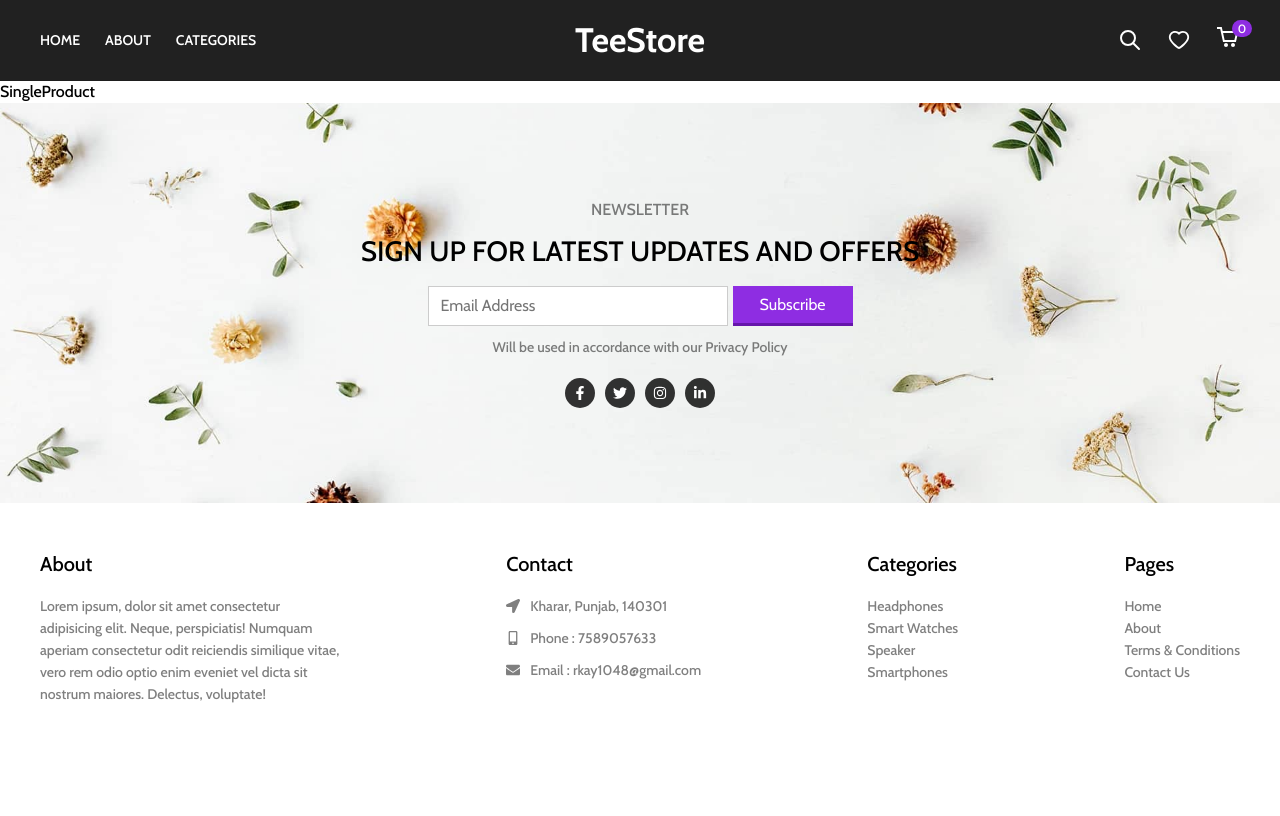
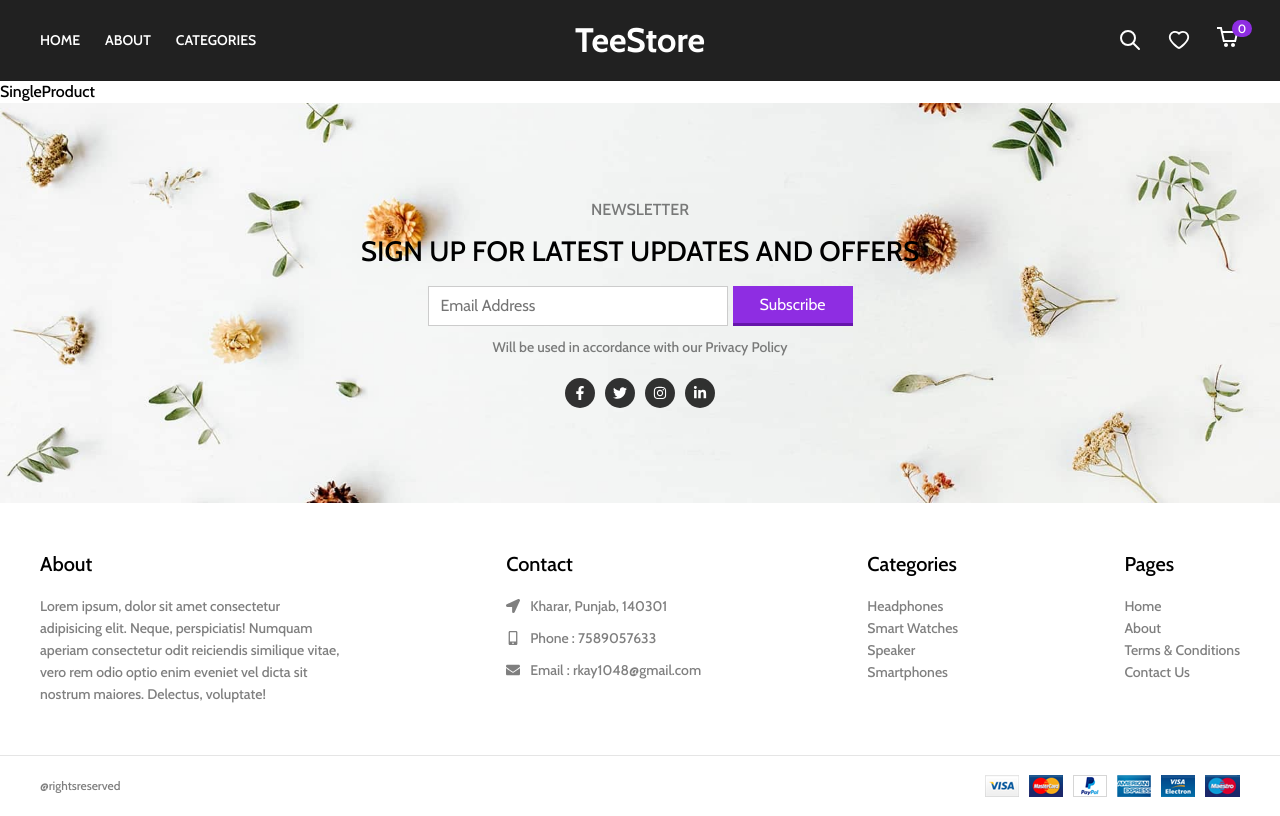
Before and after one commit to Pankaj10101/Shopping-App, a React (Create React App) app: page /product/1 in a window 1280 px wide. Built offline with nearby package versions, Linux system fonts and the light colour scheme.

Commit message:
Footer updated

```diff
--- a/src/components/Footer/Footer.jsx
+++ b/src/components/Footer/Footer.jsx
@@ -51,6 +51,14 @@ const Footer = () => {
           <div className="text">Contact Us</div>
         </div>
       </div>
+      <div className="bottom-bar">
+        <div className="bottom-bar-content">
+          <div className="text">
+          @rightsreserved
+          </div>
+          <img src={Payment} alt="payment" />
+        </div>
+      </div>
     </footer>
   );
 };
```
